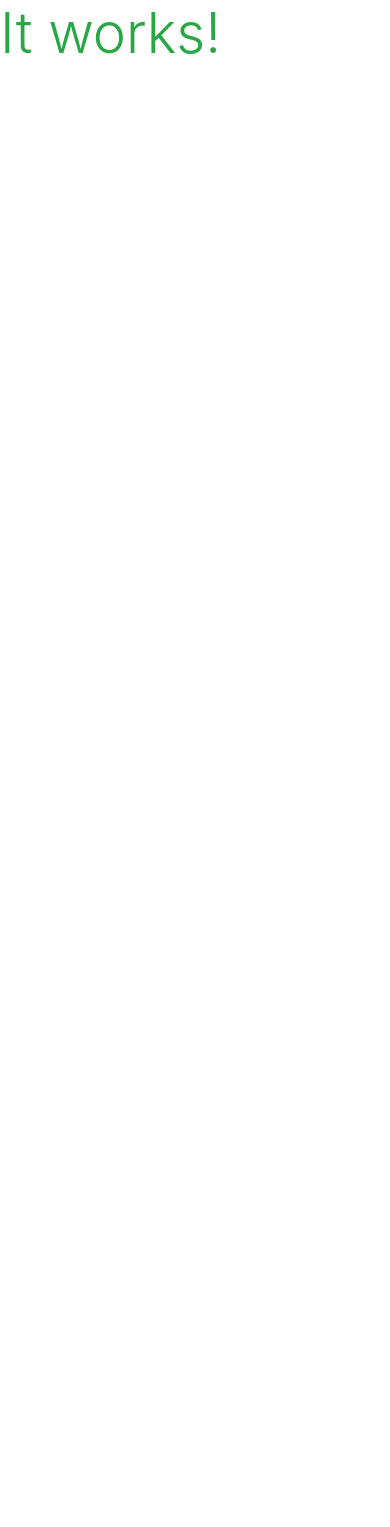
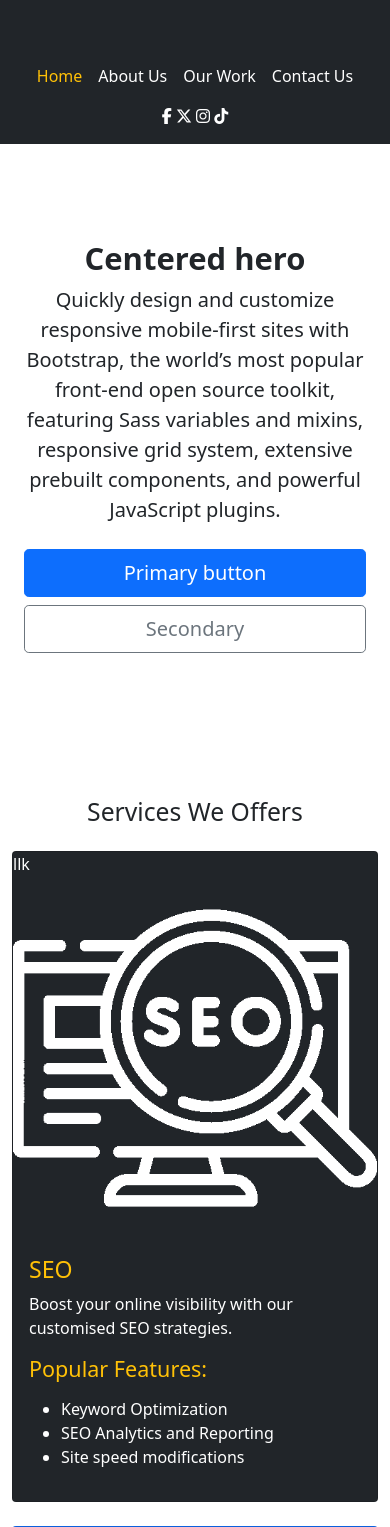
Before and after one commit to mickdowling16/marketing-website, a Django app: page / in a window 390 px wide. Shown: the top 1527 px of the page. Before the commit the page ends 54 px from the top, so only its background shows below. Run offline with Django 3.2, Linux system fonts and the light colour scheme; some libraries are stand-ins or nearby versions.

Commit message:
add content to homepage. Navbar and hero

```diff
--- a/home/templates/home/index.html
+++ b/home/templates/home/index.html
@@ -2,5 +2,71 @@
 {% load static %}
 
 {% block content %}
-    <h1 class="display-4 text-success">It works!</h1>
+<div class="hero-section">
+    <div id="main_hero_banner" class="px-4 py-5 my-5 text-center">
+        <h1 class="display-5 fw-bold">Centered hero</h1>
+        <div class="col-lg-6 mx-auto">
+            <p class="lead mb-4">Quickly design and customize responsive mobile-first sites with Bootstrap, the world’s
+                most popular front-end open source toolkit, featuring Sass variables and mixins, responsive grid system,
+                extensive prebuilt components, and powerful JavaScript plugins.</p>
+            <div class="d-grid gap-2 d-sm-flex justify-content-sm-center">
+                <button type="button" class="btn btn-primary btn-lg px-4 gap-3">Primary button</button>
+                <button type="button" class="btn btn-outline-secondary btn-lg px-4">Secondary</button>
+            </div>
+        </div>
+    </div>
+</div>
+
+<section class="container py-5">
+    <h2 class="text-center mb-4">Services We Offers</h2>
+    <div class="row row-cols-1 row-cols-md-3 g-4">
+        <div class="col">
+            <div class="card bg-dark rounded text-white">llk
+                <img src="{% static 'seo_icon_white.png' %}" class="card-img-top" alt="Image 1">
+                <div class="card-body">
+                    <h3 class="card-title text-warning">SEO</h3>
+                    <p>Boost your online visibility with our customised SEO strategies.</p>
+                    <h4 class="text-warning">Popular Features:</h4>
+                    <p class="card-text">
+                        <ul>
+                            <li>Keyword Optimization</li>
+                            <li>SEO Analytics and Reporting</li>
+                            <li>Site speed modifications</li>
+                        </ul>
+                    </p>
+                </div>
+            </div>
+        </div>
+        <div class="col">
+            <div class="card bg-primary text-white">
+                <img src="image2.jpg" class="card-img-top" alt="Image 2">
+                <div class="card-body">
+                    <h3 class="card-title">Card 2</h3>
+                    <p class="card-text">
+                        <ul>
+                            <li>Bullet point 1</li>
+                            <li>Bullet point 2</li>
+                            <li>Bullet point 3</li>
+                        </ul>
+                    </p>
+                </div>
+            </div>
+        </div>
+        <div class="col">
+            <div class="card bg-primary text-white">
+                <img src="image3.jpg" class="card-img-top" alt="Image 3">
+                <div class="card-body">
+                    <h3 class="card-title">Card 3</h3>
+                    <p class="card-text">
+                        <ul>
+                            <li>Bullet point 1</li>
+                            <li>Bullet point 2</li>
+                            <li>Bullet point 3</li>
+                        </ul>
+                    </p>
+                </div>
+            </div>
+        </div>
+    </div>
+</section>
 {% endblock %}
--- a/marketingwebsite/settings.py
+++ b/marketingwebsite/settings.py
@@ -73,6 +73,8 @@ TEMPLATES = [
 
 WSGI_APPLICATION = 'marketingwebsite.wsgi.application'
 
+MESSAGE_STORAGE = 'django.contrib.messages.storage.session.SessionStorage'
+
 
 # Database
 # https://docs.djangoproject.com/en/3.2/ref/settings/#databases
@@ -122,6 +124,10 @@ USE_TZ = True
 # https://docs.djangoproject.com/en/3.2/howto/static-files/
 
 STATIC_URL = '/static/'
+STATIC_ROOT = os.path.join(BASE_DIR, 'static')
+
+MEDIA_URL = '/media/'
+MEDIA_ROOT = os.path.join(BASE_DIR, 'media')
 
 # Default primary key field type
 # https://docs.djangoproject.com/en/3.2/ref/settings/#default-auto-field
--- a/marketingwebsite/urls.py
+++ b/marketingwebsite/urls.py
@@ -1,7 +1,9 @@
 from django.contrib import admin
 from django.urls import path, include
+from django.conf import settings
+from django.conf.urls.static import static
 
 urlpatterns = [
     path('admin/', admin.site.urls),
     path('', include('home.urls')),
-]
+] + static(settings.MEDIA_URL, document_root=settings.MEDIA_ROOT)
--- a/templates/base.html
+++ b/templates/base.html
@@ -14,7 +14,7 @@
     {% endblock %}
 
     {% block corecss %}
-        <link rel="stylesheet" href="https://stackpath.bootstrapcdn.com/bootstrap/4.4.1/css/bootstrap.min.css" integrity="sha384-Vkoo8x4CGsO3+Hhxv8T/Q5PaXtkKtu6ug5TOeNV6gBiFeWPGFN9MuhOf23Q9Ifjh" crossorigin="anonymous">
+        <link href="https://cdn.jsdelivr.net/npm/bootstrap@5.1.3/dist/css/bootstrap.min.css" rel="stylesheet" integrity="sha384-1BmE4kWBq78iYhFldvKuhfTAU6auU8tT94WrHftjDbrCEXSU1oBoqyl2QvZ6jIW3" crossorigin="anonymous">
     {% endblock %}
 
     {% block extra_css %}
@@ -22,8 +22,9 @@
 
     {% block corejs %}
         <script src="https://code.jquery.com/jquery-3.4.1.slim.min.js" integrity="sha384-J6qa4849blE2+poT4WnyKhv5vZF5SrPo0iEjwBvKU7imGFAV0wwj1yYfoRSJoZ+n" crossorigin="anonymous"></script>
-        <script src="https://cdn.jsdelivr.net/npm/popper.js@1.16.0/dist/umd/popper.min.js" integrity="sha384-Q6E9RHvbIyZFJoft+2mJbHaEWldlvI9IOYy5n3zV9zzTtmI3UksdQRVvoxMfooAo" crossorigin="anonymous"></script>
+        <script src="https://cdn.jsdelivr.net/npm/bootstrap@5.1.3/dist/js/bootstrap.bundle.min.js" integrity="sha384-ka7Sk0Gln4gmtz2MlQnikT1wXgYsOg+OMhuP+IlRH9sENBO0LRn5q+8nbTov4+1p" crossorigin="anonymous"></script>
         <script src="https://stackpath.bootstrapcdn.com/bootstrap/4.4.1/js/bootstrap.min.js" integrity="sha384-wfSDF2E50Y2D1uUdj0O3uMBJnjuUD4Ih7YwaYd1iqfktj0Uod8GCExl3Og8ifwB6" crossorigin="anonymous"></script>
+        <script src="https://kit.fontawesome.com/b42573d17b.js" crossorigin="anonymous"></script>
     {% endblock %}
 
     {% block extra_js %}
@@ -32,7 +33,29 @@
     <title>Marketing Website {% block extra_title %}{% endblock %}</title>
   </head>
   <body>
-    <header class="container-fluid fixed-top"></header>
+    <header class="p-3 bg-dark text-white">
+      <div class="container">
+        <div class="d-flex flex-wrap align-items-center justify-content-center justify-content-lg-start">
+          <a href="/" class="d-flex align-items-center mb-2 mb-lg-0 text-white text-decoration-none">
+            <svg class="bi me-2" width="40" height="32" role="img" aria-label="Bootstrap"><use xlink:href="#bootstrap"/></svg>
+          </a>
+
+          <ul class="nav col-12 col-lg-auto me-lg-auto mb-2 justify-content-center mb-md-0">
+            <li><a href="{% url 'home' %}" class="nav-link px-2 text-warning">Home</a></li>
+            <li><a href="#" class="nav-link px-2 text-white">About Us</a></li>
+            <li><a href="#" class="nav-link px-2 text-white">Our Work</a></li>
+            <li><a href="#" class="nav-link px-2 text-white">Contact Us</a></li>
+          </ul>
+
+          <div class="text-end">
+            <a href="#"><i class="fa-brands fa-facebook-f social-icons-header" style="color: #ffffff;"></i></a>
+            <a href="#"><i class="fa-brands fa-x-twitter social-icons-header" style="color: #ffffff;"></i></a>
+            <a href="#"><i class="fa-brands fa-instagram social-icons-header" style="color: #ffffff;"></i></a>
+            <a href="#"><i class="fa-brands fa-tiktok social-icons-header" style="color: #ffffff;"></i></a>
+          </div>
+        </div>
+      </div>
+    </header>
 
     {% if messages %}
         <div class="message-container"></div>
```
Also changed, not shown: static/seo_icon_white.png (added).
